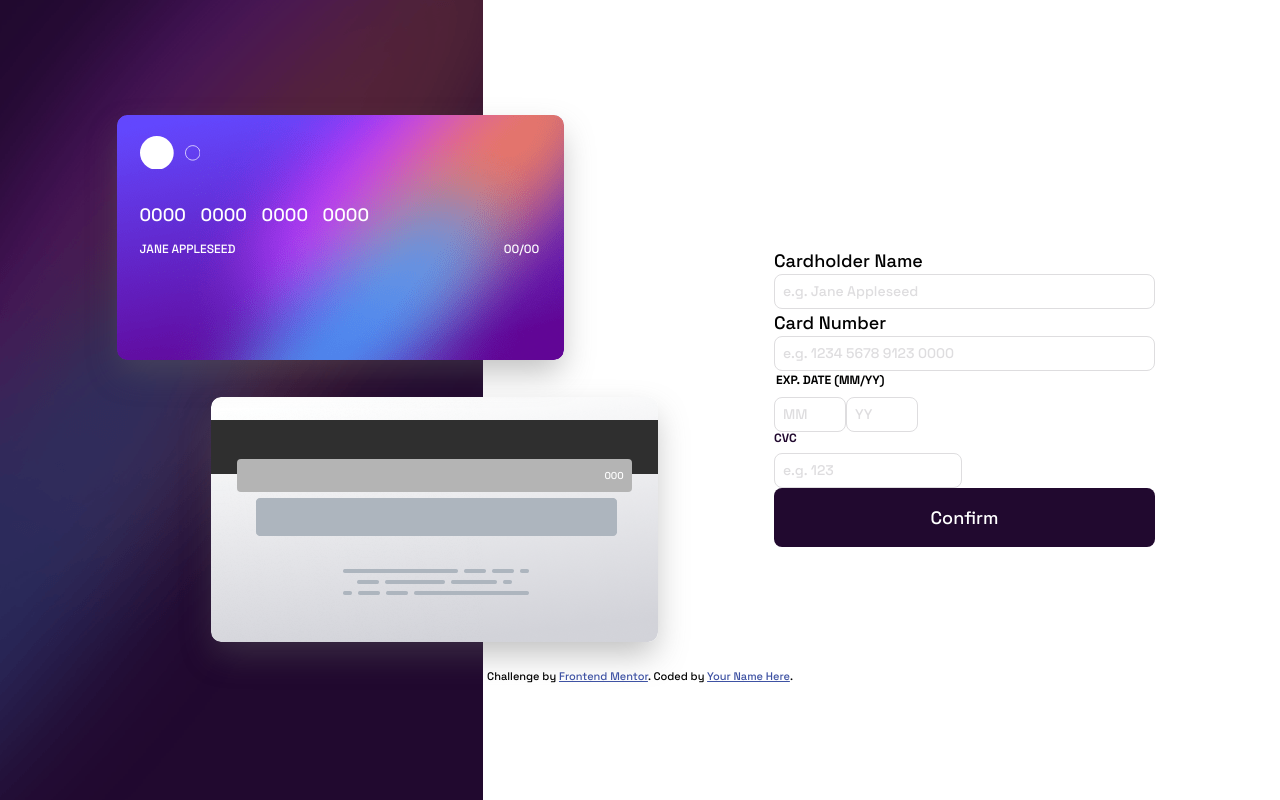
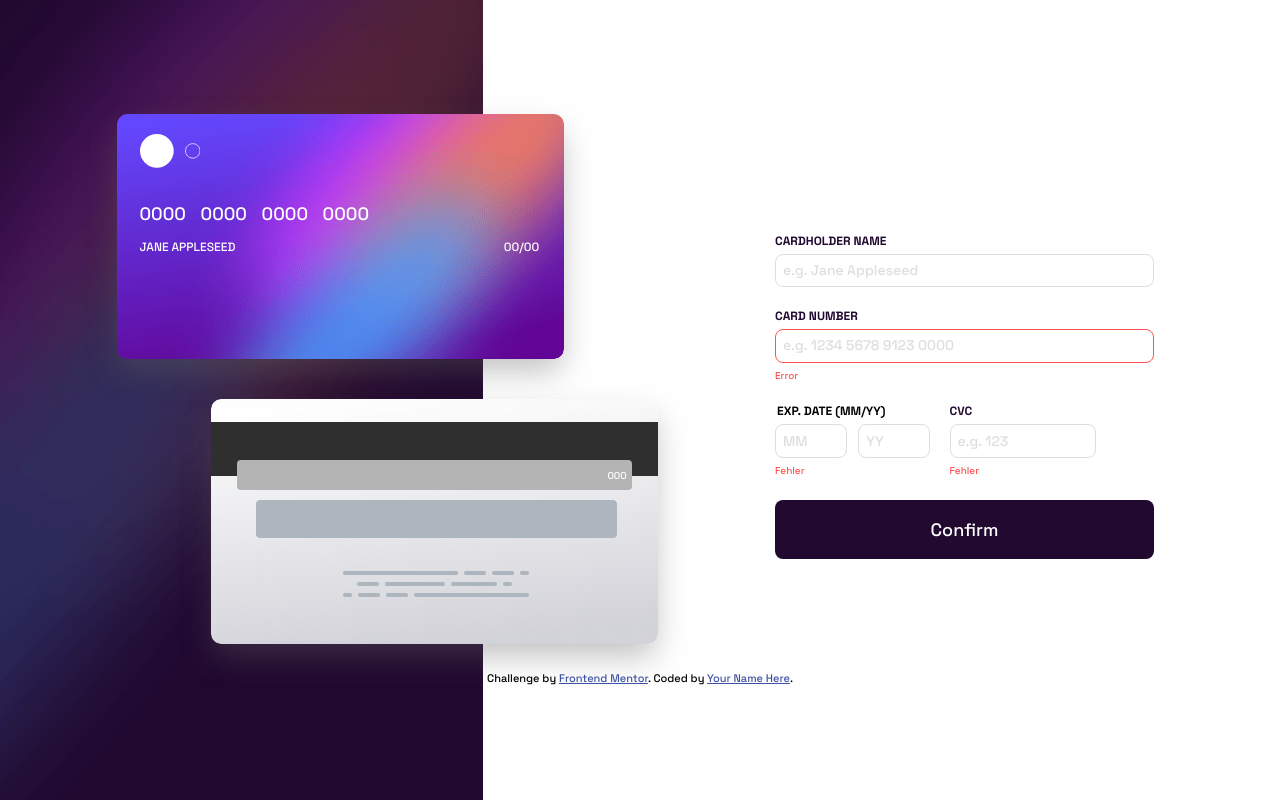
Before and after one commit to daHatta/fem-eg-interactive-form, a website: page index.html in a window 1280 px wide. Drawn offline with Linux system fonts and the light colour scheme.

Commit message:
Markup refactored, form border states added

```diff
--- a/css/abstracts/_variables.scss
+++ b/css/abstracts/_variables.scss
@@ -10,7 +10,7 @@ $mq-desktop: 1440px;
 
 // ### Primary
 
-$clr-pry-input-border-active: hsl(249, 99%, 64%) to hsl(278, 94%, 30%);
+$clr-pry-input-border-active: hsl(249, 99%, 64%), hsl(278, 94%, 30%);
 $clr-pry-input-red-errors: hsl(0, 100%, 66%);
 
 // ### Neutral
@@ -32,3 +32,4 @@ $fs-500: 1.125rem;  // 18px
 $ff-grotesk: "Space Grotesk", sans-serif;
 
 $fw-500: 500;
+$fw-700: 700;
--- a/css/base/_common.scss
+++ b/css/base/_common.scss
@@ -32,7 +32,22 @@ fieldset {
 
 label,
 legend {
-    margin-block-end: 8px;
+    margin-block-end: .5em;
+}
+
+input {
+    outline: none;
+}
+
+// Hack for active borders on input fields
+input[type="text"]:active,
+input[type="text"]:focus-visible,
+input[type="number"]:active,
+input[type="number"]:focus-visible {
+    background: linear-gradient(white, white) padding-box,
+                linear-gradient(to right, $clr-pry-input-border-active) border-box;
+    border-radius: 8px;
+    border: 1px solid transparent;
 }
 
 input[type="text"] {
@@ -44,13 +59,13 @@ input[type="number"] {
     display: flex;
     border-radius: 8px;
     border: 1px solid $clr-ntl-light-grayish-violet;
-    padding: 6px 8px;
+    padding: .375em .5em;
     font-size: 14px;
 }
 
 input::placeholder {
     color: $clr-ntl-light-grayish-violet;
-    font-size: 14px;
+    font-size: .875rem;
 }
 
 
--- a/css/components/_cards.scss
+++ b/css/components/_cards.scss
@@ -56,8 +56,8 @@
 .card__verification-num {
     margin-block-start: 6.125em;
     margin-inline: 2.625em;
-    padding: 4px;
-    padding-inline-end: 8px;
+    padding: .25em;
+    padding-inline-end: .5em;
     background-color: rgb(180, 180, 180);
     border-radius: 4px;
     font-size: .625rem;
@@ -71,7 +71,7 @@
     .card__box {
         flex-direction: column;
         color: $clr-ntl-white;
-        gap: 37px;
+        gap: 2.25em;
         width: 541px;
     }
 
@@ -88,6 +88,6 @@
     }
 
     .card--back {
-        margin-inline-start: 94px;
+        margin-inline-start: 5.875;
     }
 }
--- a/css/components/_form.scss
+++ b/css/components/_form.scss
@@ -2,38 +2,54 @@
 
 .form__box {
     margin-block-start: 2em;
-    padding-inline: 8px;
+    padding-inline: .5em;
     width: 100%;
 }
 
-.form__label {
+.input__box {
+    margin-block-end: 1.25em;
+}
+
+.input__label {
     display: block;
     color: $clr-ntl-very-dark-violet;
 }
 
-.form__label,
-.form__fslegend {
+.input__label,
+.fieldset__legend {
     text-transform: uppercase;
-    font-size: 12px;
-    font-weight: 700;
+    font-size: .75rem;
+    font-weight: $fw-700;
+    line-height: 1.1;
 }
 
-.form__grid {
+.fieldset__box {
+    margin-block-end: 1.25em;
+}
+
+.fieldset__box .input__box {
+    margin-block-end: 0;
+}
+
+.fieldset__grid {
     display: grid;
     grid-template-columns: 152px 164px;
+    gap: 1.25em;
 }
 
-.form__date-box {
+.date__box {
     display: flex;
     flex-direction: row;
+    gap: .625em;
 }
 
-.form__date-box input {
+.date__box input#month,
+.date__box input#year {
     width: 72px;
 }
 
-input[name="cvc"] {
-    width: 140px;
+.input__box input#cvcNo {
+    width: calc(100% - 18px);
 }
 
 .btn {
@@ -63,18 +79,32 @@ input[name="cvc"] {
     margin-block-start: 1.25em;
     color: $clr-ntl-very-dark-violet;
     text-transform: uppercase;
-    letter-spacing: 2px;
-    font-size: 22px;
+    letter-spacing: 0.125rem;
+    font-size: 1.375rem;
 }
 
 .response__message  {
     color: $clr-ntl-dark-grayish-violet;
     margin-block-start: 1em;
-    font-size: 16px;
+    font-size: 1rem;
 }
 
 .response__btn {
     margin-block-start: 2em;
+}
+
+// Error Message
+.input__error-msg {
+    display: flex;
+    justify-content: start;
+    align-items: end;
+    color: $clr-pry-input-red-errors;
+    height: 20px;
+    font-size: .625rem;
+}
+
+input.input--error {
+    border: 1px solid $clr-pry-input-red-errors;
 }
 
 
--- a/index.html
+++ b/index.html
@@ -48,18 +48,17 @@
           <div class="input__box">
             <label for="username" class="input__label">Cardholder Name</label>
             <input id="username" name="username" type="text" placeholder="e.g. Jane Appleseed">
-            <span class="input__error-msg"></span>
           </div>
           <div class="input__box">
             <label for="cardNo" class="input__label">Card Number</label>
-            <input id="cardNo" name="cardno" type="text" placeholder="e.g. 1234 5678 9123 0000">
-            <span class="input__error-msg"></span>
+            <input id="cardNo" class="input--error" name="cardno" type="text" placeholder="e.g. 1234 5678 9123 0000">
+            <span class="input__error-msg">Error</span>
           </div>
-          <div class="input__box">
+          <div class="fieldset__box">
             <div class="fieldset__grid">
               <fieldset>
-                <legend class="form__fslegend">Exp. Date (MM/YY)</legend>
-                <div class="form__date-box">
+                <legend class="fieldset__legend">Exp. Date (MM/YY)</legend>
+                <div class="date__box">
                   <div class="input__box">
                     <label for="month" class="input__label visually-hidden">Month</label>
                     <input id="month" name="month" type="number" placeholder="MM">
@@ -69,12 +68,12 @@
                     <input id="year" name="year" type="number" placeholder="YY">
                   </div>
                 </div>
-                <span class="input__error-msg"></span>
+                <span class="input__error-msg">Fehler</span>
               </fieldset>
               <div class="input__box">
-                <label for="cvcNo" class="form__label">CVC</label>
+                <label for="cvcNo" class="input__label">CVC</label>
                 <input id="cvcNo" name="cvcno" type="number" placeholder="e.g. 123">
-                <span class="form__error-message"></span>
+                <span class="input__error-msg">Fehler</span>
               </div>
             </div>
           </div>
```
Also changed, not shown: css/main.css, 1 other file.
